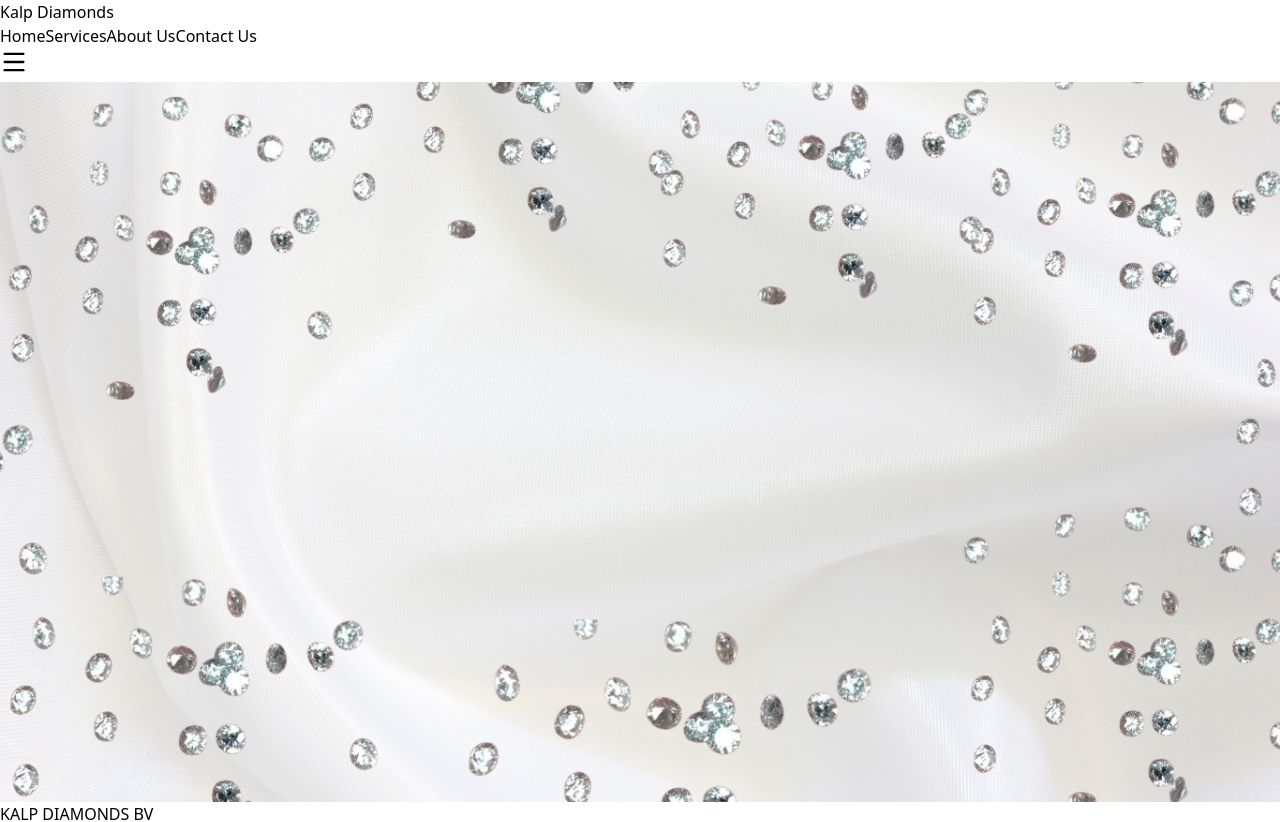
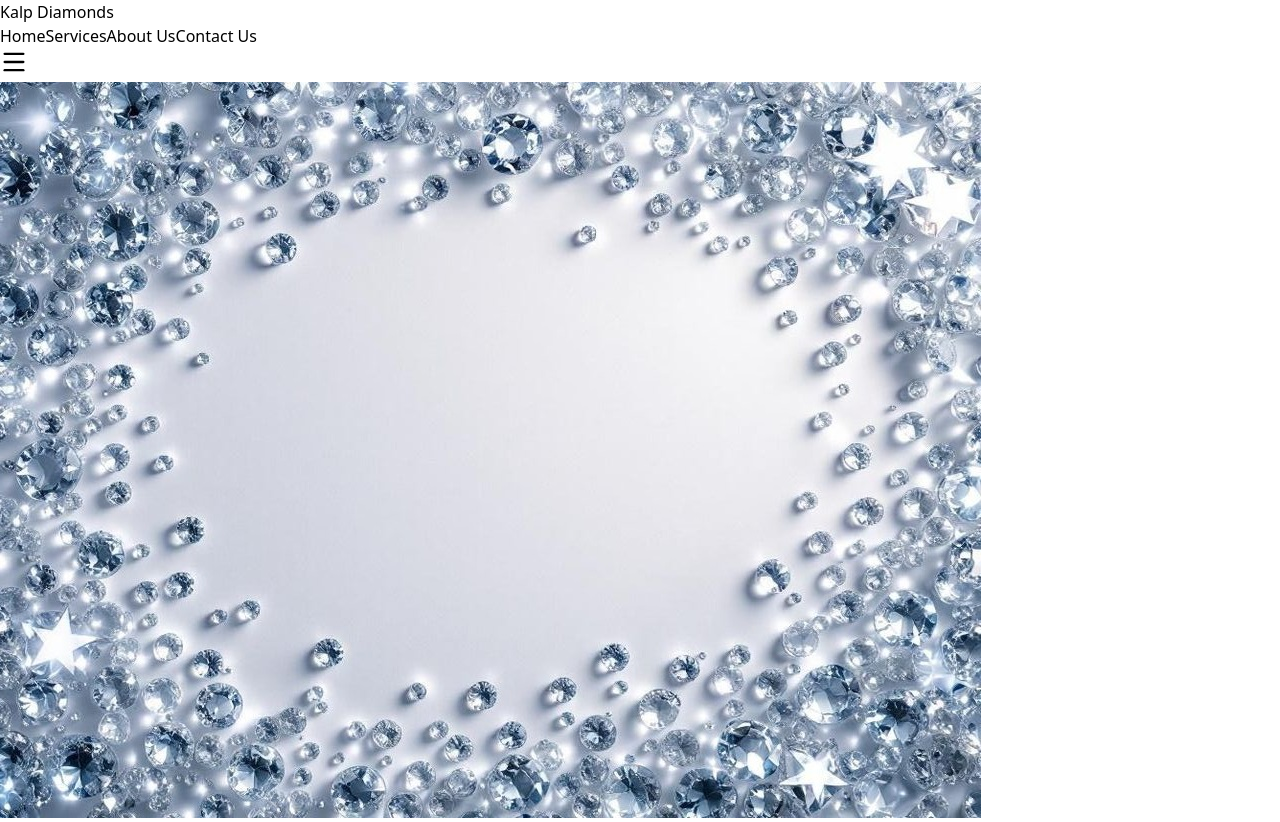
Before and after one commit to deepMhabdi/kalp, a React (Vite) app: page / in a window 1280 px wide. Shown: the top 822 px of the page. Built offline with nearby package versions, Linux system fonts and the light colour scheme.

Commit message:
Update hero background image in Landing component

```diff
--- a/src/components/Landing.jsx
+++ b/src/components/Landing.jsx
@@ -12,7 +12,7 @@ const Landing = () => {
         className="relative w-full min-h-screen bg-cover bg-center flex flex-col justify-center items-center text-center px-4 pt-24 md:pt-28"
       >
         <img
-          src="../assets/bg4.png"
+          src="../assets/bg5.png"
           alt="Hero Background"
           className="absolute inset-0 w-full h-full object-cover"
         />
```
Also changed, not shown: public/assets/bg5.png (added).
